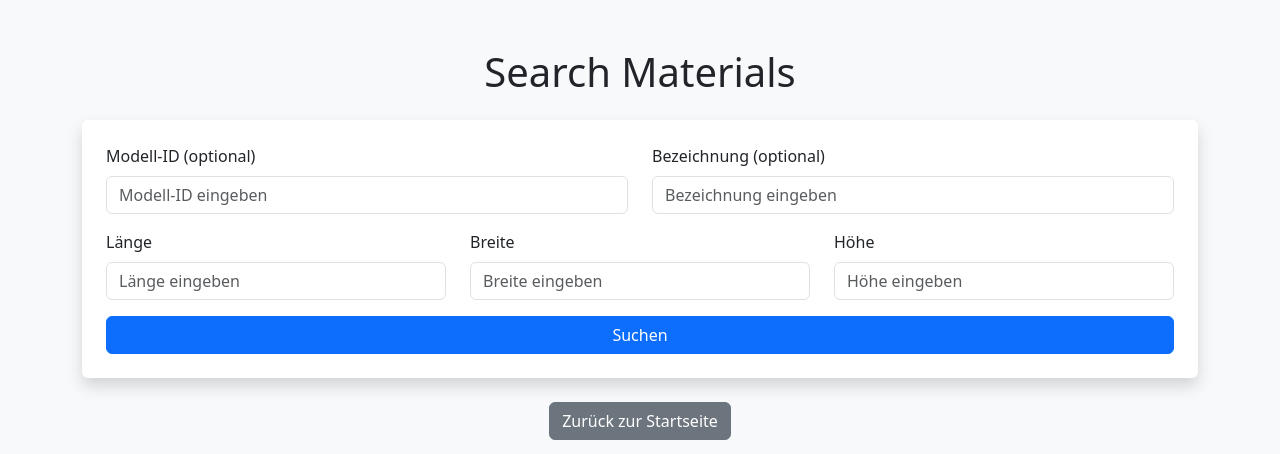
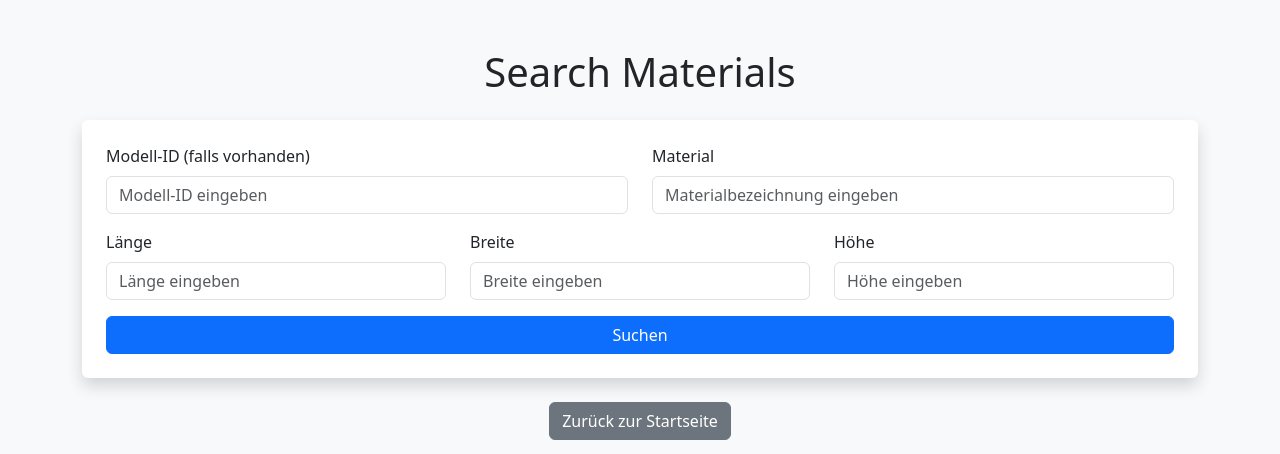
Before and after one commit to katringrs/recycling-app, a Flask app: page /search in a window 1280 px wide. Shown: the top 454 px of the page. Run offline with Flask 3, Linux system fonts and the light colour scheme.

Commit message:
Bezeichnung geändert

```diff
--- a/templates/add_model.html
+++ b/templates/add_model.html
@@ -15,7 +15,7 @@
                 <input type="text" class="form-control" id="matrikelnummer" name="matrikelnummer" required>
             </div>
             <div class="mb-3">
-                <label for="bezeichnung" class="form-label">Bezeichnung</label>
+                <label for="bezeichnung" class="form-label">Material</label>
                 <input type="text" class="form-control" id="bezeichnung" name="bezeichnung" required>
             </div>
             <div class="mb-3">
@@ -32,6 +32,10 @@
             </div>
             <button type="submit" class="btn btn-primary">Absenden</button>
         </form>
+        <div class="text-center mt-4">
+            <a href="/" class="btn btn-secondary">Zurück zur Startseite</a>
+        </div>
+
     </div>
     <script src="https://cdn.jsdelivr.net/npm/bootstrap@5.3.0-alpha3/dist/js/bootstrap.bundle.min.js"></script>
 </body>
--- a/templates/search.html
+++ b/templates/search.html
@@ -15,12 +15,12 @@
         <form method="POST" action="/search" class="p-4 bg-white shadow rounded">
             <div class="row">
                 <div class="col-md-6 mb-3">
-                    <label for="id" class="form-label">Modell-ID (optional)</label>
+                    <label for="id" class="form-label">Modell-ID (falls vorhanden)</label>
                     <input type="number" id="id" name="id" class="form-control" placeholder="Modell-ID eingeben">
                 </div>
                 <div class="col-md-6 mb-3">
-                    <label for="bezeichnung" class="form-label">Bezeichnung (optional)</label>
-                    <input type="text" id="bezeichnung" name="bezeichnung" class="form-control" placeholder="Bezeichnung eingeben">
+                    <label for="bezeichnung" class="form-label">Material</label>
+                    <input type="text" id="bezeichnung" name="bezeichnung" class="form-control" placeholder="Materialbezeichnung eingeben">
                 </div>
             </div>
             <div class="row">
```
